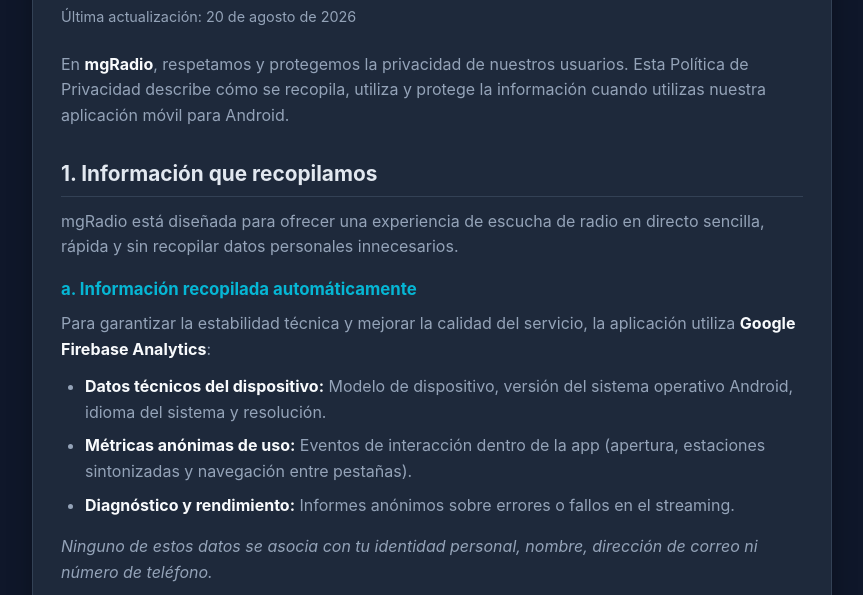
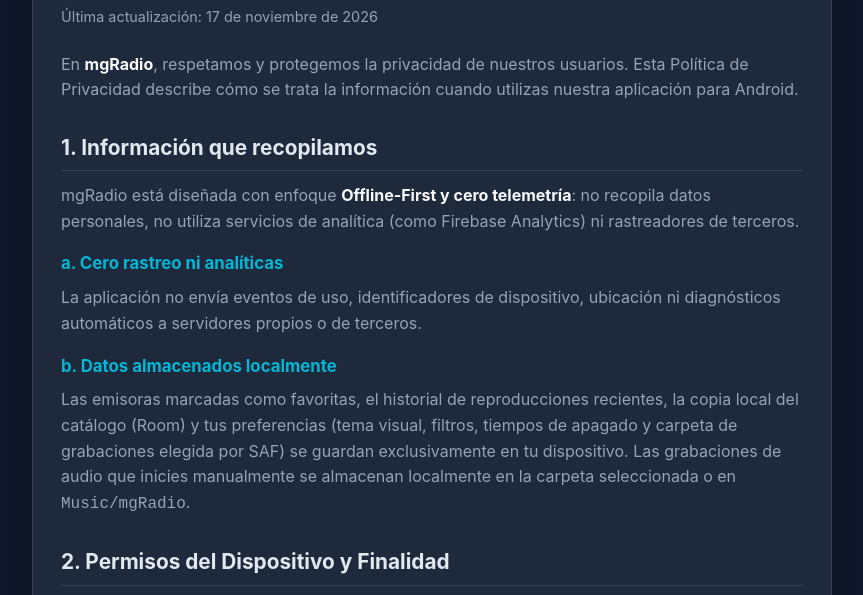
Before and after one commit to lmsalazae/mgradio-android, a plain HTML site: page docs/privacy-policy.html in a window 1280 px wide. Shown: the part 161-756 px from the top of the page, without its empty margins (208-1071 px from the left). Drawn offline with Linux system fonts and the light colour scheme.

Commit message:
chore(play): update privacy-policy.html (no analytics) & configure Gradle Play Publisher

```diff
--- a/docs/privacy-policy.html
+++ b/docs/privacy-policy.html
@@ -98,24 +98,18 @@
             </a>
         </div>
         <h1>Política de Privacidad de mgRadio</h1>
-        <span class="date">Última actualización: 20 de agosto de 2026</span>
+        <span class="date">Última actualización: 17 de noviembre de 2026</span>
 
-        <p>En <strong>mgRadio</strong>, respetamos y protegemos la privacidad de nuestros usuarios. Esta Política de Privacidad describe cómo se recopila, utiliza y protege la información cuando utilizas nuestra aplicación móvil para Android.</p>
+        <p>En <strong>mgRadio</strong>, respetamos y protegemos la privacidad de nuestros usuarios. Esta Política de Privacidad describe cómo se trata la información cuando utilizas nuestra aplicación para Android.</p>
 
         <h2>1. Información que recopilamos</h2>
-        <p>mgRadio está diseñada para ofrecer una experiencia de escucha de radio en directo sencilla, rápida y sin recopilar datos personales innecesarios.</p>
+        <p>mgRadio está diseñada con enfoque <strong>Offline-First y cero telemetría</strong>: no recopila datos personales, no utiliza servicios de analítica (como Firebase Analytics) ni rastreadores de terceros.</p>
 
-        <h3>a. Información recopilada automáticamente</h3>
-        <p>Para garantizar la estabilidad técnica y mejorar la calidad del servicio, la aplicación utiliza <strong>Google Firebase Analytics</strong>:</p>
-        <ul>
-            <li><strong>Datos técnicos del dispositivo:</strong> Modelo de dispositivo, versión del sistema operativo Android, idioma del sistema y resolución.</li>
-            <li><strong>Métricas anónimas de uso:</strong> Eventos de interacción dentro de la app (apertura, estaciones sintonizadas y navegación entre pestañas).</li>
-            <li><strong>Diagnóstico y rendimiento:</strong> Informes anónimos sobre errores o fallos en el streaming.</li>
-        </ul>
-        <p><em>Ninguno de estos datos se asocia con tu identidad personal, nombre, dirección de correo ni número de teléfono.</em></p>
+        <h3>a. Cero rastreo ni analíticas</h3>
+        <p>La aplicación no envía eventos de uso, identificadores de dispositivo, ubicación ni diagnósticos automáticos a servidores propios o de terceros.</p>
 
         <h3>b. Datos almacenados localmente</h3>
-        <p>Las emisoras marcadas como favoritas y la copia local del catálogo se guardan exclusivamente en el almacenamiento interno de tu dispositivo (Base de datos SQLite/Room). Esta información no se transfiere a servidores externos.</p>
+        <p>Las emisoras marcadas como favoritas, el historial de reproducciones recientes, la copia local del catálogo (Room) y tus preferencias (tema visual, filtros, tiempos de apagado y carpeta de grabaciones elegida por SAF) se guardan exclusivamente en tu dispositivo. Las grabaciones de audio que inicies manualmente se almacenan localmente en la carpeta seleccionada o en <code>Music/mgRadio</code>.</p>
 
         <h2>2. Permisos del Dispositivo y Finalidad</h2>
         <ul>
@@ -128,7 +122,7 @@
         <h2>3. Servicios de Terceros</h2>
         <p>Nuestra aplicación utiliza servicios de terceros:</p>
         <ul>
-            <li><strong>Google Firebase (Firestore y Analytics):</strong> Utilizado para sincronizar el catálogo de emisoras y obtener métricas anónimas. Consulta su política en <a href="https://policies.google.com/privacy" target="_blank" rel="noopener noreferrer">https://policies.google.com/privacy</a>.</li>
+            <li><strong>Google Firebase Firestore (solo lectura):</strong> Utilizado únicamente para descargar y sincronizar el catálogo público de emisoras. Consulta su política en <a href="https://policies.google.com/privacy" target="_blank" rel="noopener noreferrer">https://policies.google.com/privacy</a>.</li>
             <li><strong>Servidores de Radiodifusión:</strong> Al sintonizar una emisora, tu dispositivo se conecta directamente a la URL de transmisión pública provista por la radiodifusora.</li>
         </ul>
 
```
Also changed, not shown: app/src/main/play/release-notes/es-419/default.txt (added), 3 other files.
